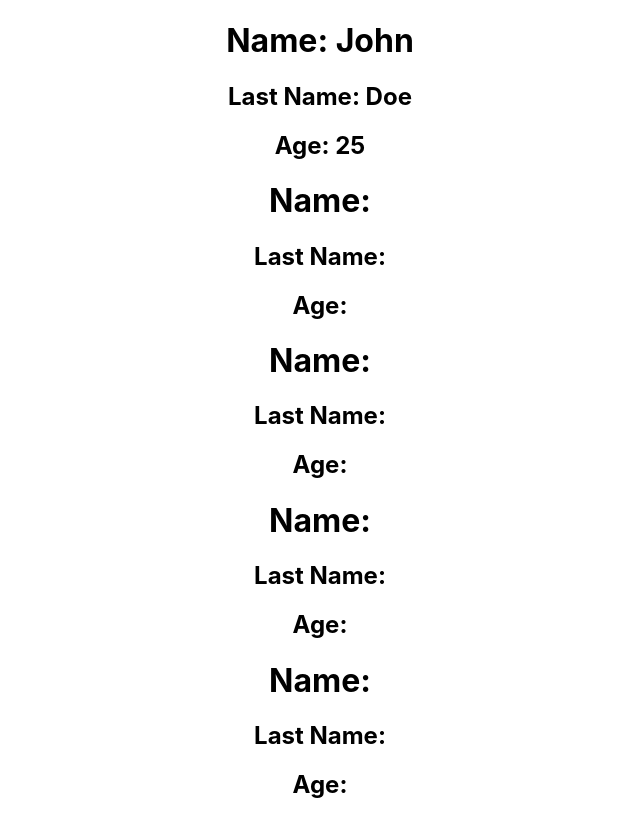
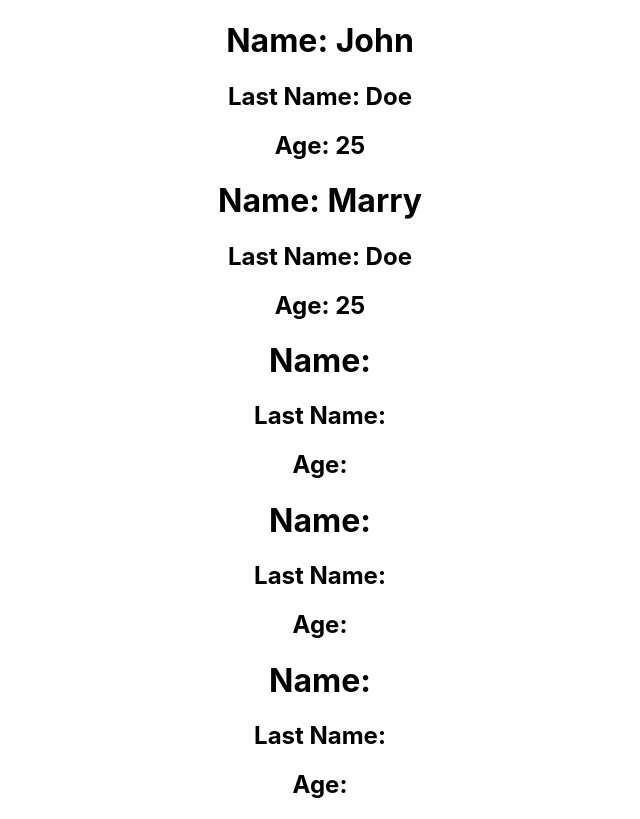
Before and after one commit to BoyanVelikov/simpleapp, a React (Create React App) app: page / in a window 1280 px wide. Shown: the whole page, without its empty margins (320-960 px from the left). Built offline with nearby package versions, Linux system fonts and the light colour scheme.

Commit message:
second Person

```diff
--- a/src/App.js
+++ b/src/App.js
@@ -18,8 +18,8 @@ const App = () => {
 
   return (
     <div className="App">
-      <Person name={'John'} LastName={'Doe'} age={25}/>
-      <Person/>
+      <Person name='John' LastName='Doe' age={25}/>
+      <Person name='Marry' LastName='Doe' age={25}/>
       <Person/>
       <Person/>
       <Person/>
```
